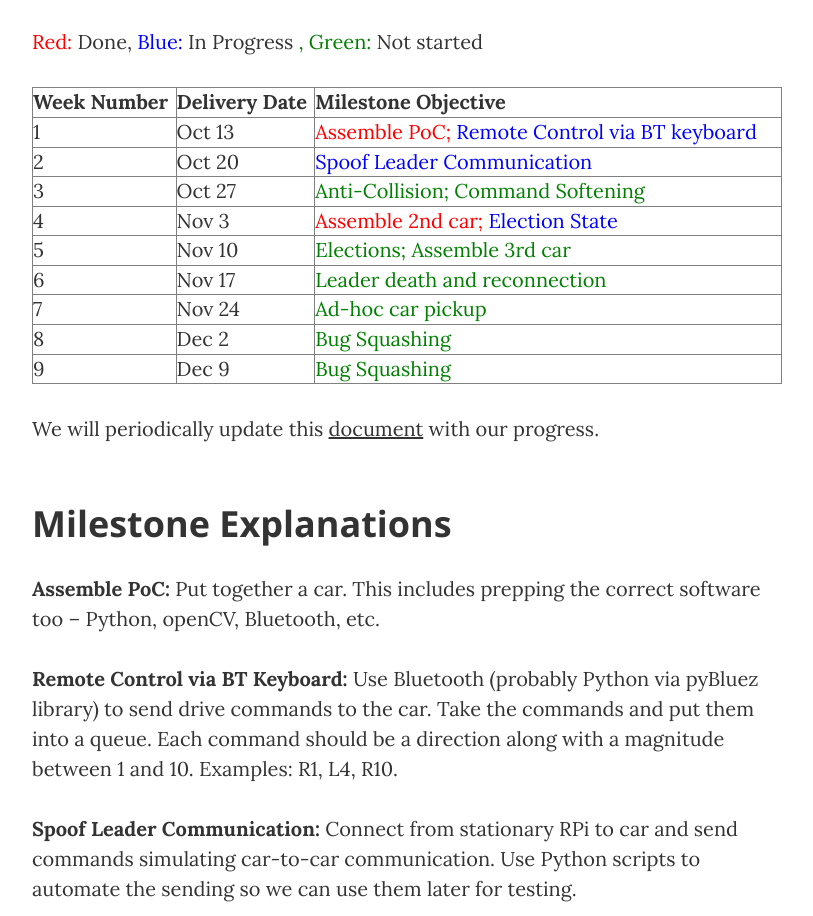
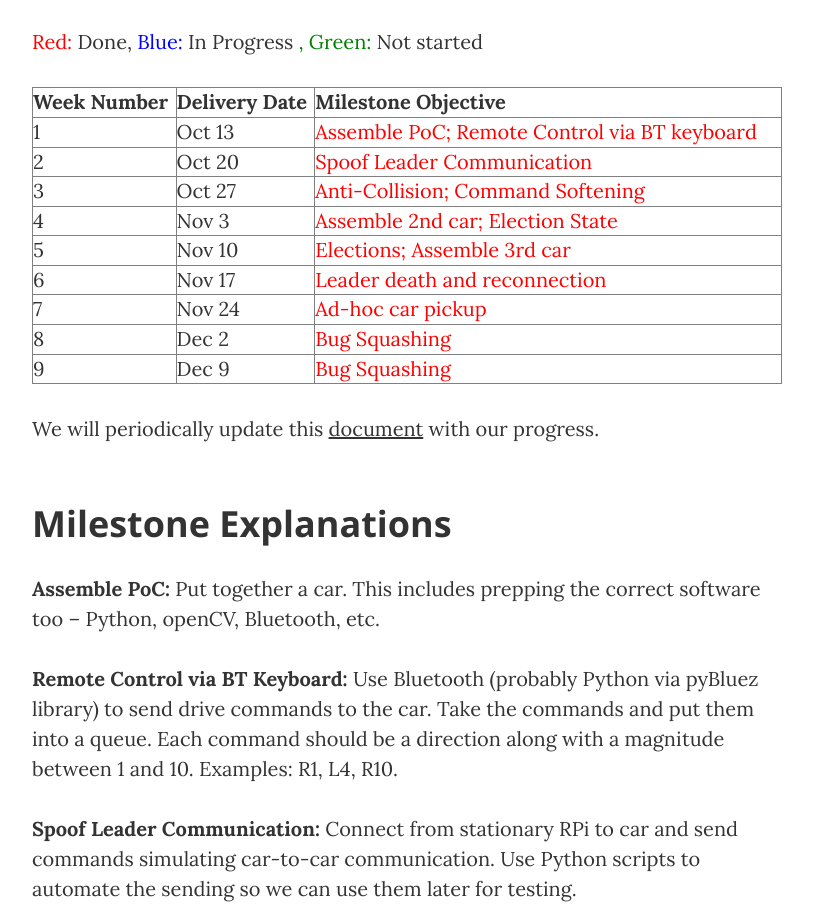
Before and after one commit to swarmyswarmers/swarmyswarmers.github.io, a website: page timeline.html in a window 1280 px wide. Shown: the part 1016-1932 px from the top of the page, without its empty margins (233-1046 px from the left). Drawn offline with nearby package versions, Linux system fonts and the light colour scheme.

Commit message:
update do timeline

```diff
--- a/timeline.html
+++ b/timeline.html
@@ -118,47 +118,47 @@
                           <tr>
                             <td> 1 </td>
                             <td> Oct 13 </td>
-                            <td> <font color = "red"> Assemble PoC; </font> <font color = "blue"> Remote Control via BT keyboard </font> </td>
+                            <td> <font color = "red"> Assemble PoC; </font> <font color = "red"> Remote Control via BT keyboard </font> </td>
                          </tr>
                           <tr>
                             <td> 2 </td>
                             <td> Oct 20 </td>
-                            <td> <font color = "blue"> Spoof Leader Communication </font> </td>
+                            <td> <font color = "red"> Spoof Leader Communication </font> </td>
                           </tr>
                           <tr>
                             <td> 3 </td>
                             <td> Oct 27 </td>
-                            <td> <font color = "green"> Anti-Collision; Command Softening </font> </td>
+                            <td> <font color = "red"> Anti-Collision; Command Softening </font> </td>
                           </tr>
                           <tr>
                             <td> 4 </td>
                             <td> Nov 3 </td>
-                            <td> <font color = "red"> Assemble 2nd car; </font> <font color = "blue"> Election State </font> </td>
+                            <td> <font color = "red"> Assemble 2nd car; </font> <font color = "red"> Election State </font> </td>
                           </tr>
                           <tr>
                             <td> 5 </td>
                             <td> Nov 10 </td>
-                            <td> <font color = "green"> Elections; Assemble 3rd car </font> </td>
+                            <td> <font color = "red"> Elections; Assemble 3rd car </font> </td>
                           </tr>
                           <tr>
                             <td> 6 </td>
                             <td> Nov 17 </td>
-                            <td> <font color = "green"> Leader death and reconnection </font> </td>
+                            <td> <font color = "red"> Leader death and reconnection </font> </td>
                           </tr>
                           <tr>
                             <td> 7 </td>
                             <td> Nov 24 </td>
-                            <td> <font color = "green"> Ad-hoc car pickup </font> </td>
+                            <td> <font color = "red"> Ad-hoc car pickup </font> </td>
                           </tr>
                           <tr>
                             <td> 8 </td>
                             <td> Dec 2 </td>
-                            <td> <font color = "green"> Bug Squashing </font> </td>
+                            <td> <font color = "red"> Bug Squashing </font> </td>
                           </tr>
                           <tr>
                             <td> 9 </td>
                             <td> Dec 9 </td>
-                            <td> <font color = "green"> Bug Squashing </font> </td>
+                            <td> <font color = "red"> Bug Squashing </font> </td>
                           </tr>
                         </table>
                         <p> We will periodically update this <a href = "https://docs.google.com/document/d/13lKRd8ynTPbP4XxwbI2DQZOXLzn7K9I-nWMBiOPKm8Q/edit?usp=sharing">document</a> with our progress. </p>
```
